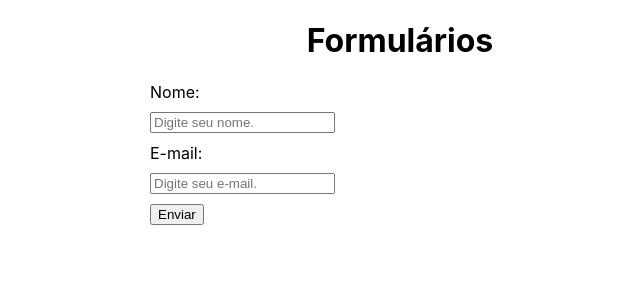
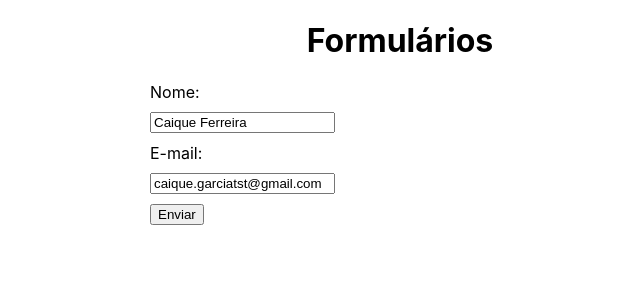
Before and after one commit to Caique-Garcia/learning-react, a React (Create React App) app in the folder forms/: page / in a window 1280 px wide. Shown: the top 300 px of the page, without its empty margins (240-880 px from the left). Built offline with nearby package versions, Linux system fonts and the light colour scheme.

Commit message:
On branch Caique-Garcia/Trabalhando-HTML-CSS  Your branch is up to date with 'origin/Caique-Garcia/Trabalhando-HTML-CSS'.
 Changes to be committed:
	modified:   forms/src/App.js
	modified:   forms/src/components/Forms.js

```diff
--- a/forms/src/App.js
+++ b/forms/src/App.js
@@ -5,7 +5,7 @@ import Forms from './components/Forms';
 function App() {
   return (
     <div className="App">
-      <Forms/>
+      <Forms user={{name: "Caique Ferreira", email: "caique.garciatst@gmail.com"}} />
     </div>
   );
 }
--- a/forms/src/components/Forms.js
+++ b/forms/src/components/Forms.js
@@ -1,20 +1,52 @@
 import './Forms.css'
+import {useState} from 'react'
 
-const Forms = () => {
+const Forms = ({user}) => {
+/*
+No useState(user ? user.name : '') o progrmaa verificara se existe o
+parametro "user" se sim ele utiliza o user.name se não ele sera vazio
+*/
+const [name, setName] = useState(user ? user.name : '')
+const [email, setEmail] = useState(user ? user.email : '')
+/*
+Função que pega o carctere digitado cada vez que à uma mudança no input
+Parametro e recebe o objeto implicito event e o método targt seleceiona o campo
+enquanto o value tras o valor do campo
+*/
+
+const handleName = (e) =>
+{
+    setName(e.target.value)
+};
+
+
+ //Função que vai enviar o formulario
+const handleSubmit = (e) =>
+{
+    //Cancela o efeito de recarregamento da maquina
+    e.preventDefault();
+    console.log('Eniando formulario...')
+    console.log(name)
+    console.log(email)
+
+    //Limpando formulario
+    setName("")
+    setEmail("")
+};
   return (
     <div>
         <h1>Formulários</h1>
-        <form>
+        <form onSubmit={handleSubmit}>
             <div>
                 <label htmlFor="nome">
                     Nome:
                 </label>
-                <input type="text" name="name" placeholder="Digite seu nome." />
+                <input type="text" name="name" placeholder="Digite seu nome." onChange={handleName} value={name} />
             </div>
             {/*Label envolvendo input */}
             <label>
                 <span>E-mail:</span>
-                <input type="email" name="email" placeholder="Digite seu e-mail." />
+                <input type="email" name="email" placeholder="Digite seu e-mail." onChange={(e) => setEmail(e.target.value)} value={email} />
             </label>
             <input type="submit" value="Enviar"/>
         </form>
```
